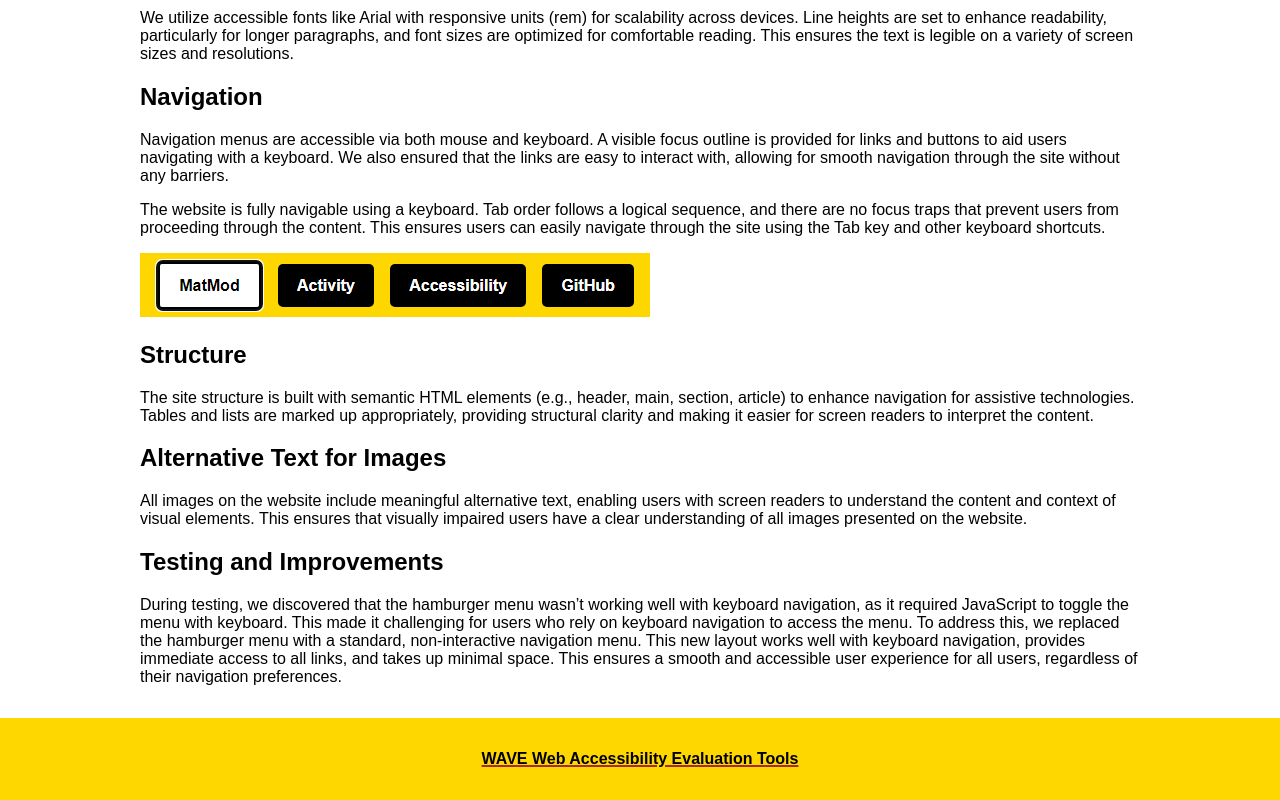
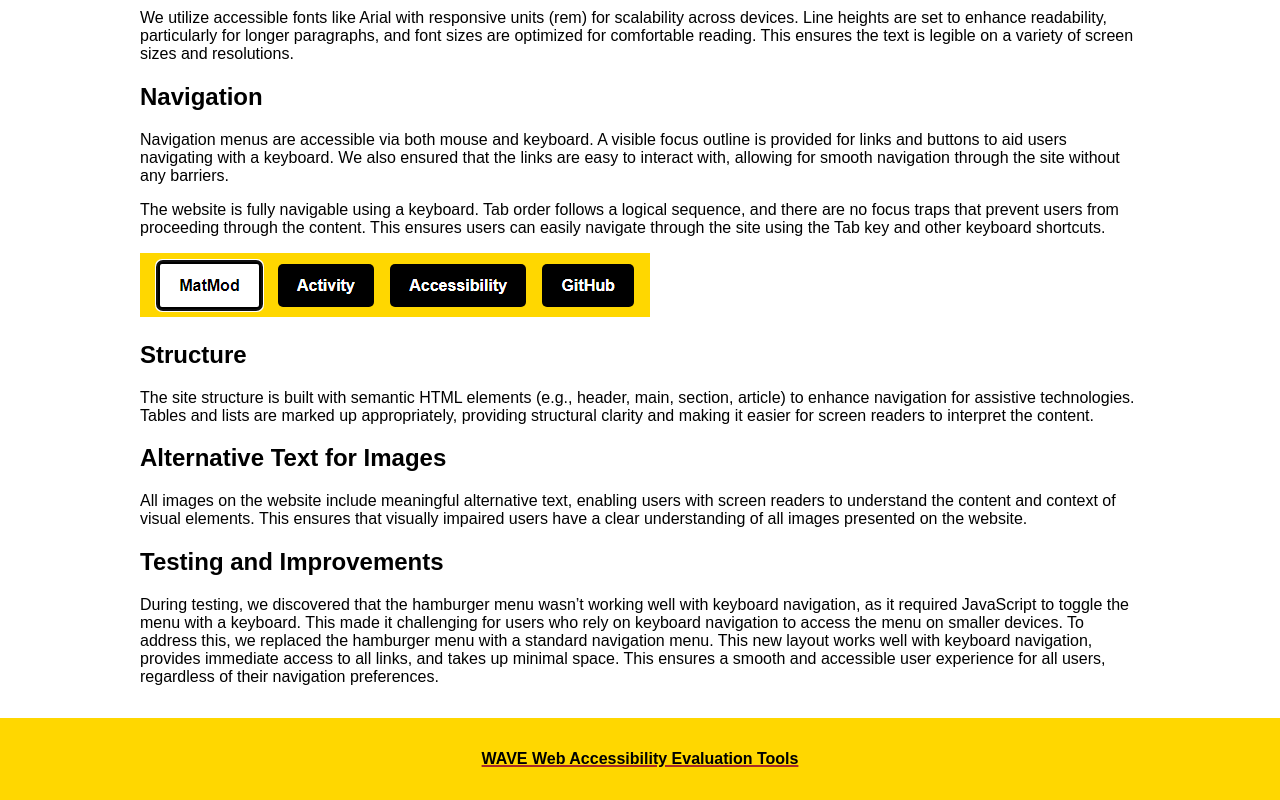
Before and after one commit to Jeger0/data1200, a plain HTML site: page pages/accessibility.html in a window 1280 px wide. Shown: the part 968-1768 px from the top of the page. Drawn offline with Linux system fonts and the light colour scheme.

Commit message:
more comments and access fix

```diff
--- a/pages/accessibility.html
+++ b/pages/accessibility.html
@@ -56,8 +56,8 @@
 
             <h2>Testing and Improvements</h2>
             <p>
-                During testing, we discovered that the hamburger menu wasn’t working well with keyboard navigation, as it required JavaScript to toggle the menu with keyboard. This made it challenging for users who rely on keyboard navigation to access the menu.
-                To address this, we replaced the hamburger menu with a standard, non-interactive navigation menu. This new layout works well with keyboard navigation, provides immediate access to all links, and takes up minimal space. This ensures a smooth and accessible user experience for all users, regardless of their navigation preferences.
+                During testing, we discovered that the hamburger menu wasn’t working well with keyboard navigation, as it required JavaScript to toggle the menu with a keyboard. This made it challenging for users who rely on keyboard navigation to access the menu on smaller devices.
+                To address this, we replaced the hamburger menu with a standard navigation menu. This new layout works well with keyboard navigation, provides immediate access to all links, and takes up minimal space. This ensures a smooth and accessible user experience for all users, regardless of their navigation preferences.
             </p>
         </section>
 
--- a/style/main.css
+++ b/style/main.css
@@ -86,7 +86,7 @@ th {
         transform: scale(1.1);
     }
 }
-/* Mobile Menu */
+/* Smaller screen Menu */
 @media (max-width: 800px) {
         .menu {
         display: flex;
@@ -229,6 +229,7 @@ a:hover{
     margin-top: 2px;
     margin-bottom: 2px;
 }
+/* Smaller screen */
 @media (max-width: 600px) {
     .profile-pic {
         margin-bottom: 0.8rem;
@@ -366,7 +367,7 @@ footer {
     text-decoration-thickness: 2px;
 }
 
-
+/* Smaller screen */
 @media (max-width: 900px) {
     .footer-content {
         flex-wrap: wrap; /* Ensure items wrap immediately when space is limited */
```
